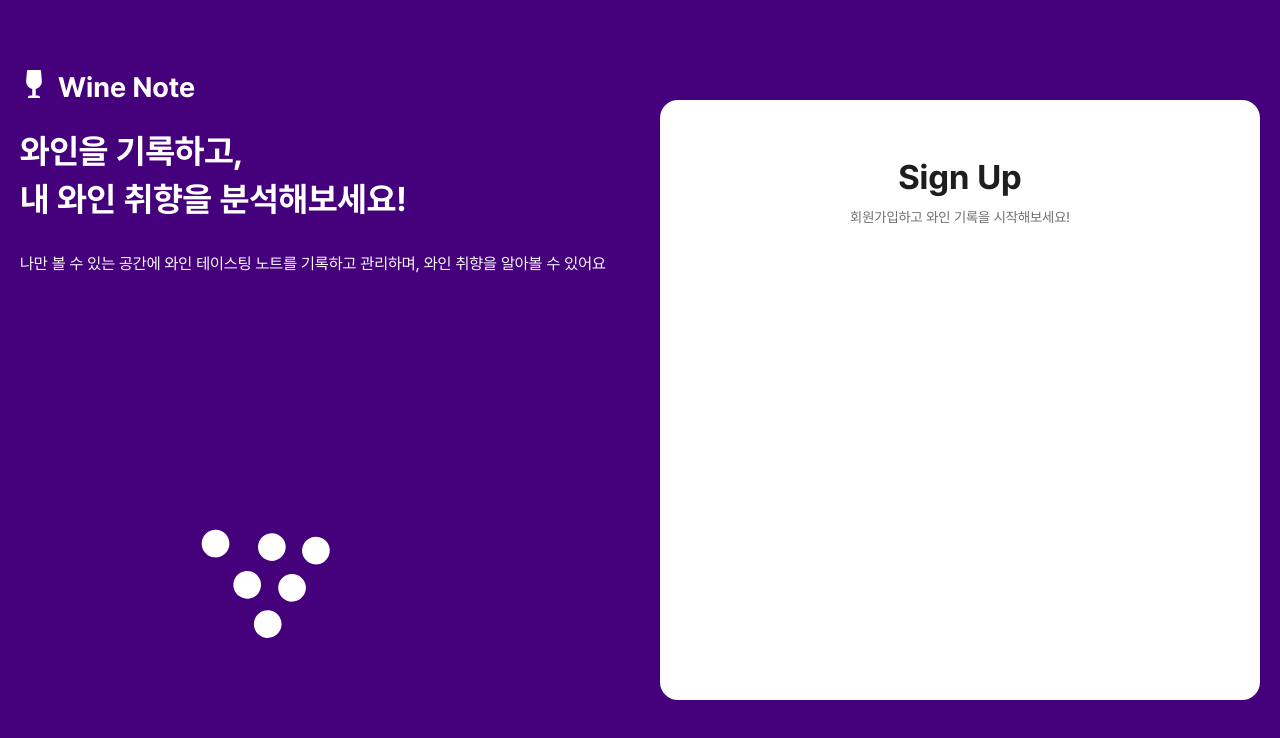
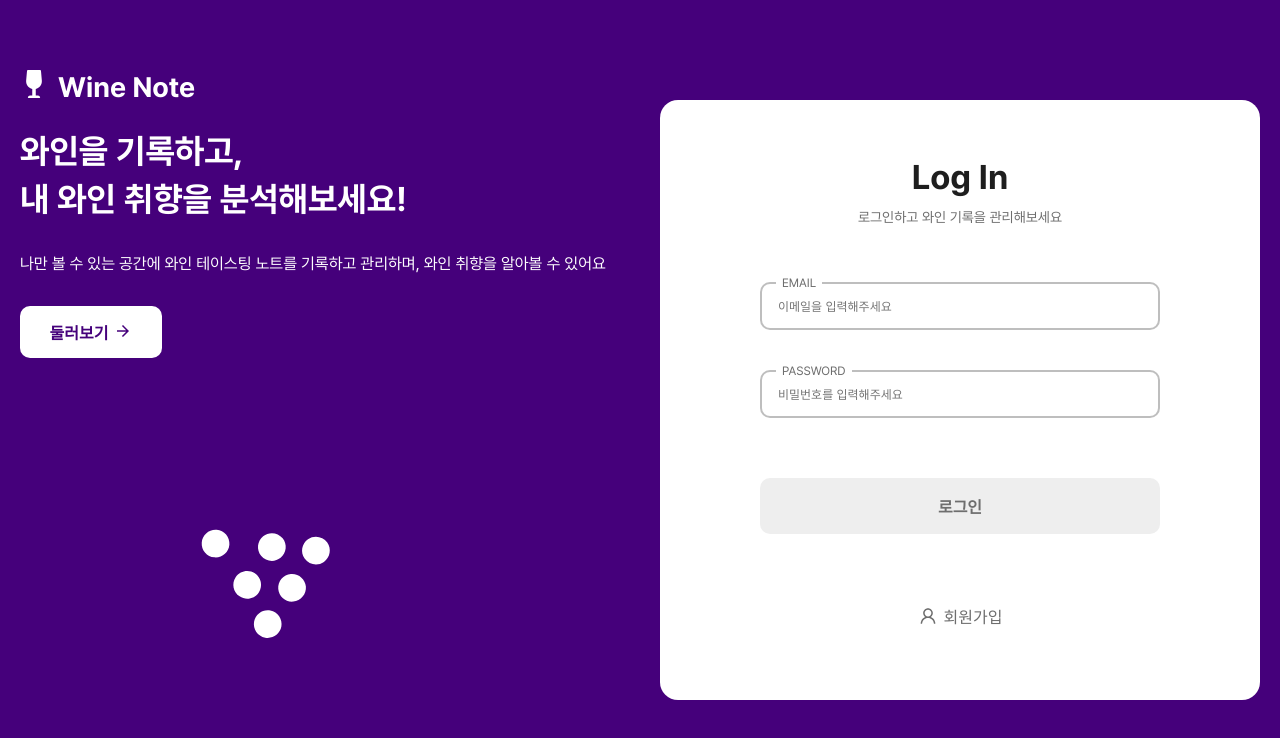
Before and after one commit to JIMIN1020/wine-note, a React (Create React App) app in the folder client/: page /login in a window 1280 px wide. Shown: the top 738 px of the page. Built offline with nearby package versions, Linux system fonts and the light colour scheme.

Commit message:
[Style]: 회원가입 UI 구현

```diff
--- a/client/src/components/common/FormInput.tsx
+++ b/client/src/components/common/FormInput.tsx
@@ -5,9 +5,15 @@ interface FormInputProps {
   inputName: string;
   value: string;
   setValue: (value: string) => void;
+  placeholder: string;
 }
 
-const FormInput = ({ inputName, value, setValue }: FormInputProps) => {
+const FormInput = ({
+  inputName,
+  value,
+  setValue,
+  placeholder,
+}: FormInputProps) => {
   const [focused, setFocused] = useState<boolean>(false);
   return (
     <InputWrapper>
@@ -17,6 +23,7 @@ const FormInput = ({ inputName, value, setValue }: FormInputProps) => {
         onChange={(e) => setValue(e.target.value)}
         onFocus={() => setFocused(true)}
         onBlur={() => setFocused(false)}
+        placeholder={placeholder}
       />
       <InputTitle $isFocused={focused}>{inputName}</InputTitle>
     </InputWrapper>
@@ -33,7 +40,7 @@ const InputWrapper = styled.div`
 const StyledInput = styled.input`
   width: 100%;
   border: 2px solid ${({ theme }) => theme.colors.border_gray};
-  padding: 16px 16px;
+  padding: 14px 16px;
   border-radius: 10px;
   font-size: ${({ theme }) => theme.fontSize.base};
 
@@ -41,13 +48,17 @@ const StyledInput = styled.input`
     outline: none;
     border: 2px solid ${({ theme }) => theme.colors.wine_purple};
   }
+
+  &::placeholder {
+    font-size: ${({ theme }) => theme.fontSize.sm};
+  }
 `;
 
 const InputTitle = styled.span<{ $isFocused: boolean }>`
   background-color: ${({ theme }) => theme.colors.bg_white};
   color: ${({ theme, $isFocused }) =>
     $isFocused ? theme.colors.wine_purple : theme.colors.font_gray};
-  font-size: ${({ theme }) => theme.fontSize.base};
+  font-size: ${({ theme }) => theme.fontSize.sm};
   position: absolute;
   padding: 0 6px;
   top: -5px;
--- a/client/src/components/login/Banner.tsx
+++ b/client/src/components/login/Banner.tsx
@@ -3,6 +3,8 @@ import styled from 'styled-components';
 import Lottie from 'lottie-react';
 import { FaWineGlass } from 'react-icons/fa';
 import grapeLottie from '../../assets/image/grape_lottie.json';
+import { IoMdArrowForward } from 'react-icons/io';
+import { motion } from 'framer-motion';
 
 const Banner: React.FC = () => {
   return (
@@ -21,6 +23,10 @@ const Banner: React.FC = () => {
             나만 볼 수 있는 공간에 와인 테이스팅 노트를 기록하고 관리하며, 와인
             취향을 알아볼 수 있어요
           </Description>
+          <LookAroundBtn whileTap={{ scale: 0.95 }}>
+            둘러보기
+            <IoMdArrowForward size={18} style={{ marginBottom: '2px' }} />
+          </LookAroundBtn>
         </Content>
         <LottieContainer>
           <LottieWrapper>
@@ -108,3 +114,19 @@ const LottieWrapper = styled.div`
   height: 500px;
   overflow: hidden;
 `;
+
+const LookAroundBtn = styled(motion.button)`
+  width: 110px;
+  color: ${({ theme }) => theme.colors.wine_purple};
+  background-color: ${({ theme }) => theme.colors.bg_white};
+  font-size: ${({ theme }) => theme.fontSize.md};
+  font-weight: 600;
+
+  display: flex;
+  justify-content: center;
+  align-items: center;
+  gap: 6px;
+  cursor: pointer;
+  padding: 14px 16px;
+  border-radius: 10px;
+`;
--- a/client/src/components/login/FormBox.tsx
+++ b/client/src/components/login/FormBox.tsx
@@ -1,14 +1,18 @@
-import React from 'react';
+import React, { useState } from 'react';
 import styled from 'styled-components';
-// import Login from './Login';
+import Login from './Login';
 import Signup from './Signup';
 
 const FormBox: React.FC = () => {
+  const [signUp, setSignUp] = useState<boolean>(false);
   return (
     <LoginContainer>
       <Box>
-        {/* <Login /> */}
-        <Signup />
+        {signUp ? (
+          <Signup setSignUp={setSignUp} />
+        ) : (
+          <Login setSignUp={setSignUp} />
+        )}
       </Box>
     </LoginContainer>
   );
@@ -38,4 +42,5 @@ const Box = styled.div`
   border-radius: 18px;
   background-color: ${({ theme }) => theme.colors.bg_white};
   padding: 60px 100px;
+  transition: all 0.3s ease-in-out;
 `;
--- a/client/src/components/login/Login.tsx
+++ b/client/src/components/login/Login.tsx
@@ -4,12 +4,16 @@ import { AiOutlineUser } from 'react-icons/ai';
 import styled from 'styled-components';
 import FormTitle from '../common/FormTitle';
 
-const Login = () => {
+interface LoginProps {
+  setSignUp: React.Dispatch<React.SetStateAction<boolean>>;
+}
+
+const Login = ({ setSignUp }: LoginProps) => {
   return (
     <>
       <FormTitle title='Log In' sub='로그인하고 와인 기록을 관리해보세요' />
       <LoginForm />
-      <SignupButton>
+      <SignupButton type='button' onClick={() => setSignUp(true)}>
         <AiOutlineUser size={20} />
         회원가입
       </SignupButton>
--- a/client/src/components/login/LoginForm.tsx
+++ b/client/src/components/login/LoginForm.tsx
@@ -16,6 +16,7 @@ const LoginForm = () => {
           inputName='EMAIL'
           value={value.email}
           setValue={(value) => setValue((prev) => ({ ...prev, email: value }))}
+          placeholder='이메일을 입력해주세요'
         />
         <FormInput
           inputName='PASSWORD'
@@ -23,6 +24,7 @@ const LoginForm = () => {
           setValue={(value) =>
             setValue((prev) => ({ ...prev, password: value }))
           }
+          placeholder='비밀번호를 입력해주세요'
         />
       </InputContainer>
 
--- a/client/src/components/login/Signup.tsx
+++ b/client/src/components/login/Signup.tsx
@@ -1,12 +1,43 @@
 import React from 'react';
 import FormTitle from '../common/FormTitle';
+import SignupForm from './SignupForm';
+import styled from 'styled-components';
+import { IoMdArrowBack } from 'react-icons/io';
 
-const Signup = () => {
+interface SignupProps {
+  setSignUp: React.Dispatch<React.SetStateAction<boolean>>;
+}
+
+const Signup = ({ setSignUp }: SignupProps) => {
   return (
     <>
       <FormTitle title='Sign Up' sub='회원가입하고 와인 기록을 시작해보세요!' />
+      <SignupForm />
+      <LoginButton type='button' onClick={() => setSignUp(false)}>
+        <IoMdArrowBack size={18} style={{ marginBottom: '2px' }} />
+        로그인하러 가기
+      </LoginButton>
     </>
   );
 };
 
 export default Signup;
+
+const LoginButton = styled.button`
+  color: ${({ theme }) => theme.colors.font_gray};
+  font-size: ${({ theme }) => theme.fontSize.md};
+  font-weight: 500;
+  border: none;
+
+  display: flex;
+  align-items: center;
+  gap: 6px;
+  cursor: pointer;
+  padding: 12px 16px;
+  border-radius: 10px;
+  transition: all 0.2s ease-in-out;
+
+  &:hover {
+    background-color: #c3c3c353;
+  }
+`;
--- /dev/null
+++ b/client/src/components/login/SignupForm.tsx
@@ -0,0 +1,119 @@
+import React, { useState } from 'react';
+import styled from 'styled-components';
+import FormInput from '../common/FormInput';
+import { FormButton } from '../../styles/FormButton';
+import { motion } from 'framer-motion';
+
+const SignupForm = () => {
+  const [value, setValue] = useState({
+    email: '',
+    password: '',
+  });
+  const [pwCheck, setPwCheck] = useState('');
+
+  return (
+    <Container>
+      <InputContainer>
+        <Wrapper>
+          <WithButtonWrapper>
+            <FormInput
+              inputName='EMAIL'
+              value={value.email}
+              setValue={(value) =>
+                setValue((prev) => ({ ...prev, email: value }))
+              }
+              placeholder='이메일을 입력해주세요'
+            />
+            <CheckBtn type='button' whileTap={{ scale: 0.93 }}>
+              중복 확인
+            </CheckBtn>
+          </WithButtonWrapper>
+          <ErrorMsg></ErrorMsg>
+        </Wrapper>
+        <Wrapper>
+          <FormInput
+            inputName='PASSWORD'
+            value={value.password}
+            setValue={(value) =>
+              setValue((prev) => ({ ...prev, password: value }))
+            }
+            placeholder='8~15자리 영문 소문자, 숫자로 비밀번호를 입력해주세요'
+          />
+          <ErrorMsg></ErrorMsg>
+        </Wrapper>
+        <Wrapper>
+          <WithButtonWrapper>
+            <FormInput
+              inputName='PASSWORD CHECK'
+              value={pwCheck}
+              setValue={(value) => setPwCheck(value)}
+              placeholder='비밀번호를 한번 더 입력해주세요'
+            />
+            <CheckBtn type='button' whileTap={{ scale: 0.93 }}>
+              비밀번호 확인
+            </CheckBtn>
+          </WithButtonWrapper>
+          <ErrorMsg></ErrorMsg>
+        </Wrapper>
+      </InputContainer>
+
+      <Wrapper>
+        <ErrorMsg></ErrorMsg>
+        <FormButton>회원가입</FormButton>
+      </Wrapper>
+    </Container>
+  );
+};
+
+export default SignupForm;
+
+const Container = styled.form`
+  width: 100%;
+  display: flex;
+  flex-direction: column;
+  gap: 25px;
+  margin: 60px 0 40px 0;
+`;
+
+const InputContainer = styled.div`
+  width: 100%;
+  display: flex;
+  flex-direction: column;
+  align-items: center;
+
+  gap: 30px;
+`;
+
+const WithButtonWrapper = styled.div`
+  width: 100%;
+  display: flex;
+  gap: 10px;
+  align-items: center;
+`;
+
+const CheckBtn = styled(motion.button)`
+  border: none;
+  width: 120px;
+  height: 40px;
+  background-color: ${({ theme }) => theme.colors.wine_purple};
+  color: ${({ theme }) => theme.colors.font_white};
+  font-size: ${({ theme }) => theme.fontSize.sm};
+  font-weight: 500;
+  border-radius: 10px;
+  cursor: pointer;
+`;
+
+const Wrapper = styled.div`
+  width: 100%;
+  display: flex;
+  flex-direction: column;
+  gap: 4px;
+`;
+
+const ErrorMsg = styled.span`
+  font-size: ${({ theme }) => theme.fontSize.sm};
+  color: red;
+  width: 100%;
+  height: 15px;
+  padding-left: 4px;
+`;
```
